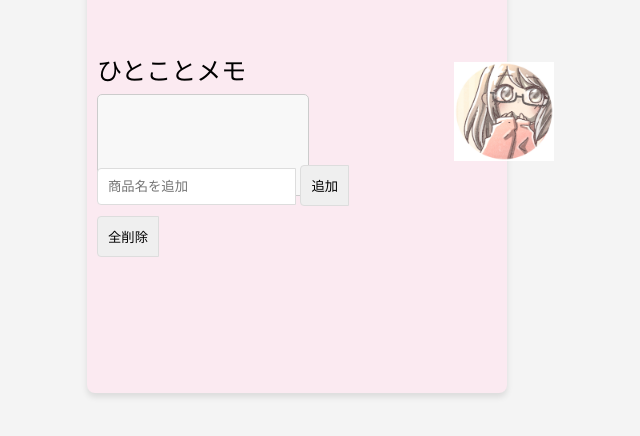
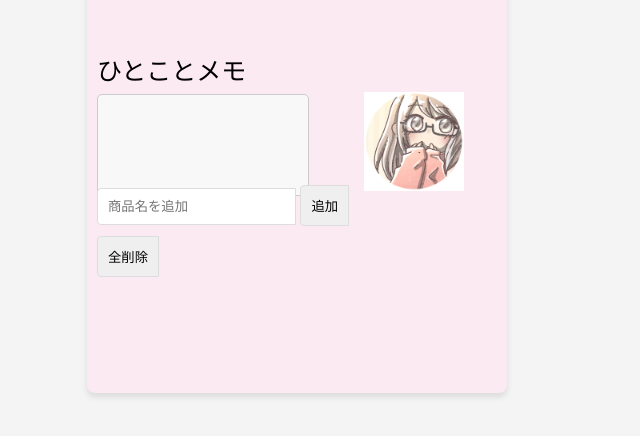
Before and after one commit to canbou-6/okaimonorisuto, a plain HTML site: page index.html in a window 1280 px wide. Shown: the part 116-552 px from the top of the page, without its empty margins (343-983 px from the left). Drawn offline with Linux system fonts and the light colour scheme; a web font is replaced by a local one.

Commit message:
Update style.css

```diff
--- a/style.css
+++ b/style.css
@@ -40,7 +40,7 @@ p{
 
 #itemInput{
     position: relative;
-    top: -120px;
+    top: -100px;
     left: 0px;
     flex-grow: 1;
     padding: 10px;
@@ -50,7 +50,7 @@ p{
 
 #addItemForm button{
     position: relative;
-    top: -120px;
+    top: -100px;
     padding: 10px;
     border: 1px solid #ddd;
     border-radius: 4px 0 0 4px;
@@ -59,7 +59,7 @@ p{
 }
 #ClearButton button{
     position: relative;
-    top: -110px;
+    top: -90px;
     padding: 10px;
     border: 1px solid #ddd;
     border-radius: 4px 0 0 4px;
@@ -108,8 +108,8 @@ padding: 0;
 
 img{
     position: relative;
-    top: -150px;
-    left: 100px;
+    top: -120px;
+    left: 10px;
     width: 100px
 }
 
```
